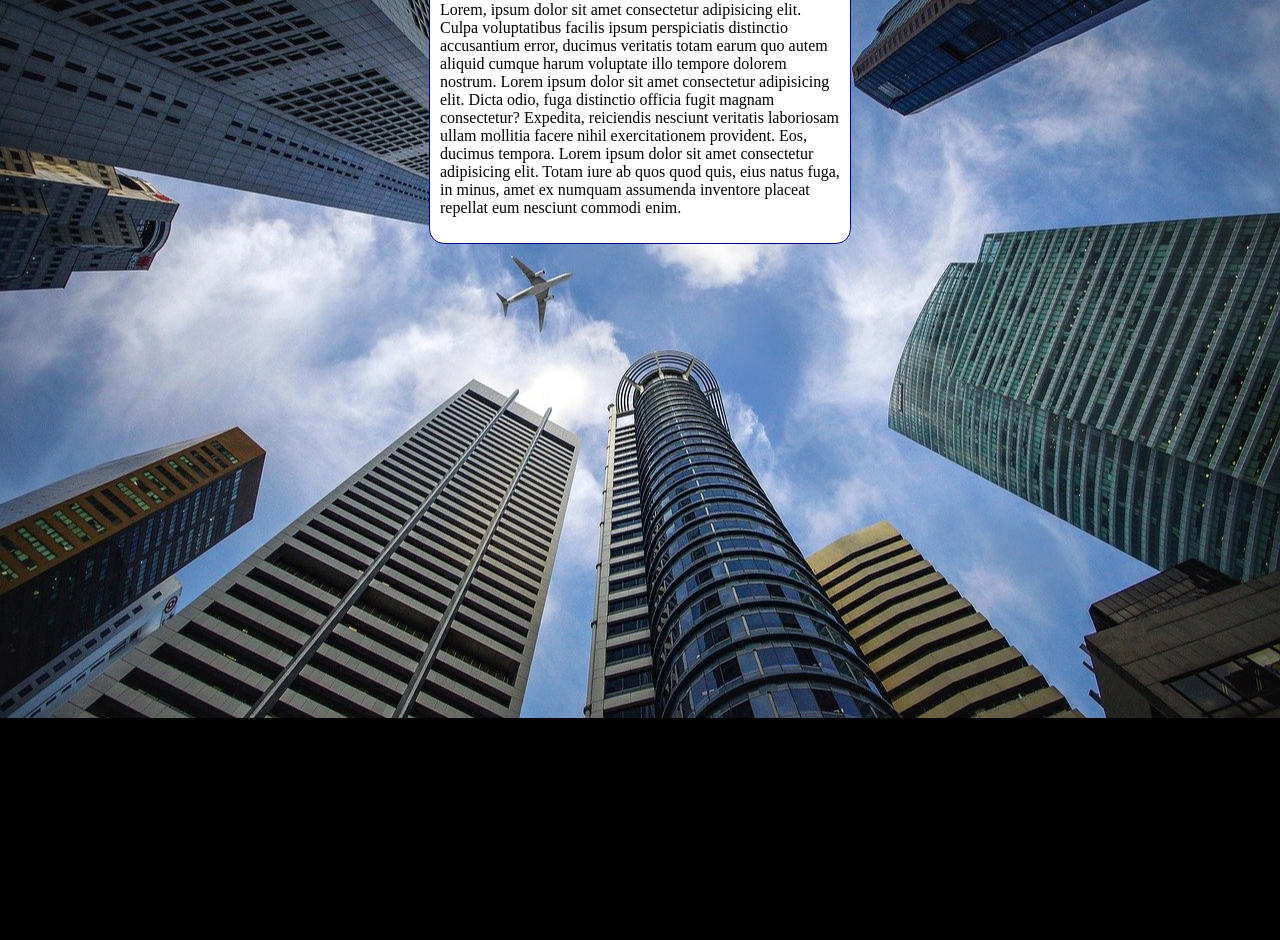
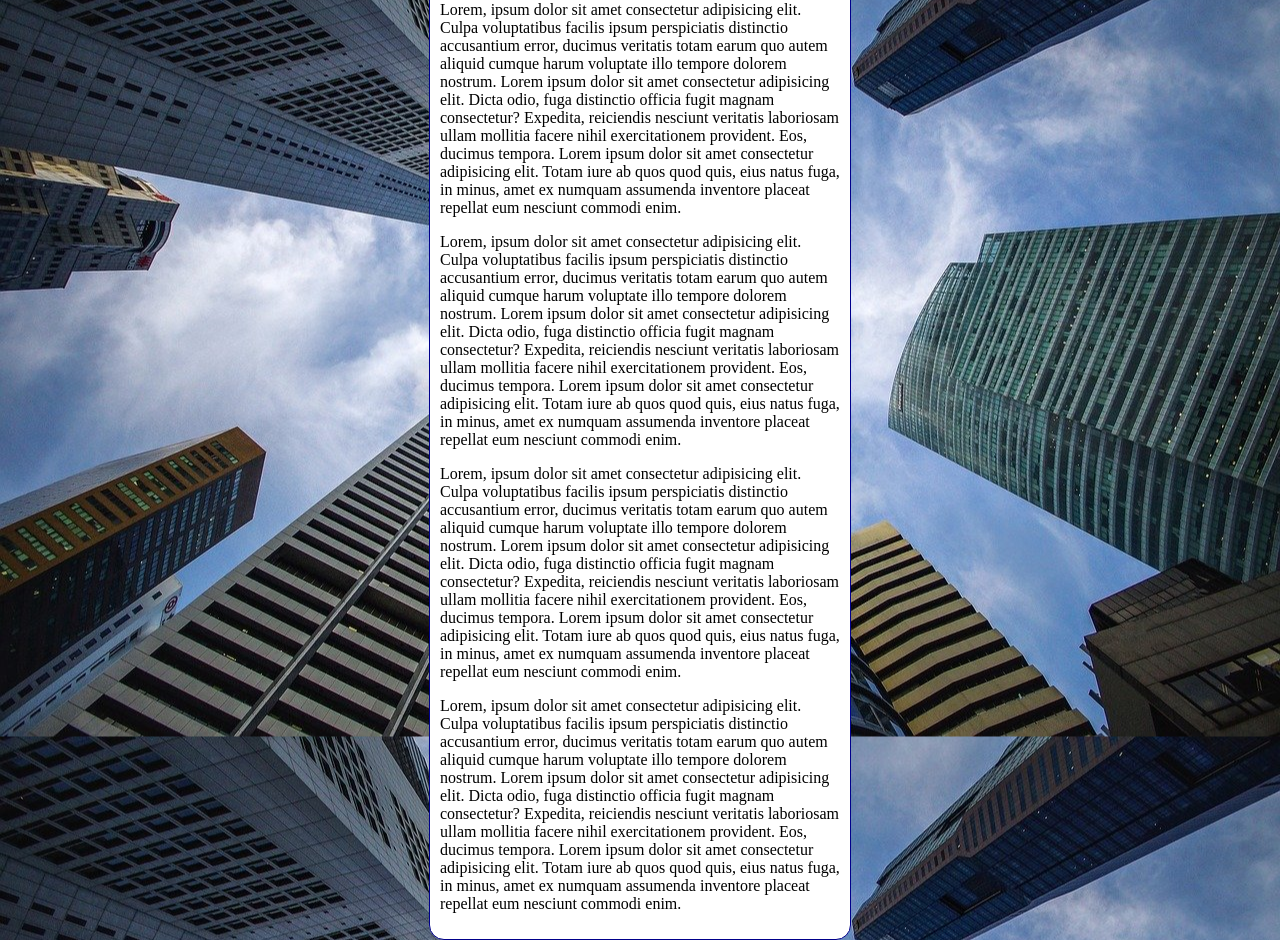
Before and after one commit to Arthur-Parente/html-css, a plain HTML site: page Exercícios/ex022/fundo006.html in a window 1280 px wide. Shown: the part 98-1038 px from the top of the page. Before the commit the page ends 816 px from the top, so only its background shows below. Drawn offline with Linux system fonts and the light colour scheme.

Commit message:
Update fundo006.html

```diff
--- a/Exercícios/ex022/fundo006.html
+++ b/Exercícios/ex022/fundo006.html
@@ -10,7 +10,7 @@
             background-color: black;
             background-image: url('imagens/wallpaper002.jpg');
             background-position: center center;
-            background-repeat: no-repeat;
+            background-repeat: repeat-y;
             background-size: cover;
         }
 
@@ -28,6 +28,9 @@
     <main>
         <h1>Teste de Imagem de Fundo</h1>
         <p>Lorem, ipsum dolor sit amet consectetur adipisicing elit. Culpa voluptatibus facilis ipsum perspiciatis distinctio accusantium error, ducimus veritatis totam earum quo autem aliquid cumque harum voluptate illo tempore dolorem nostrum. Lorem ipsum dolor sit amet consectetur adipisicing elit. Dicta odio, fuga distinctio officia fugit magnam consectetur? Expedita, reiciendis nesciunt veritatis laboriosam ullam mollitia facere nihil exercitationem provident. Eos, ducimus tempora. Lorem ipsum dolor sit amet consectetur adipisicing elit. Totam iure ab quos quod quis, eius natus fuga, in minus, amet ex numquam assumenda inventore placeat repellat eum nesciunt commodi enim.</p>
+        <p>Lorem, ipsum dolor sit amet consectetur adipisicing elit. Culpa voluptatibus facilis ipsum perspiciatis distinctio accusantium error, ducimus veritatis totam earum quo autem aliquid cumque harum voluptate illo tempore dolorem nostrum. Lorem ipsum dolor sit amet consectetur adipisicing elit. Dicta odio, fuga distinctio officia fugit magnam consectetur? Expedita, reiciendis nesciunt veritatis laboriosam ullam mollitia facere nihil exercitationem provident. Eos, ducimus tempora. Lorem ipsum dolor sit amet consectetur adipisicing elit. Totam iure ab quos quod quis, eius natus fuga, in minus, amet ex numquam assumenda inventore placeat repellat eum nesciunt commodi enim.</p>
+        <p>Lorem, ipsum dolor sit amet consectetur adipisicing elit. Culpa voluptatibus facilis ipsum perspiciatis distinctio accusantium error, ducimus veritatis totam earum quo autem aliquid cumque harum voluptate illo tempore dolorem nostrum. Lorem ipsum dolor sit amet consectetur adipisicing elit. Dicta odio, fuga distinctio officia fugit magnam consectetur? Expedita, reiciendis nesciunt veritatis laboriosam ullam mollitia facere nihil exercitationem provident. Eos, ducimus tempora. Lorem ipsum dolor sit amet consectetur adipisicing elit. Totam iure ab quos quod quis, eius natus fuga, in minus, amet ex numquam assumenda inventore placeat repellat eum nesciunt commodi enim.</p>
+        <p>Lorem, ipsum dolor sit amet consectetur adipisicing elit. Culpa voluptatibus facilis ipsum perspiciatis distinctio accusantium error, ducimus veritatis totam earum quo autem aliquid cumque harum voluptate illo tempore dolorem nostrum. Lorem ipsum dolor sit amet consectetur adipisicing elit. Dicta odio, fuga distinctio officia fugit magnam consectetur? Expedita, reiciendis nesciunt veritatis laboriosam ullam mollitia facere nihil exercitationem provident. Eos, ducimus tempora. Lorem ipsum dolor sit amet consectetur adipisicing elit. Totam iure ab quos quod quis, eius natus fuga, in minus, amet ex numquam assumenda inventore placeat repellat eum nesciunt commodi enim.</p>
     </main>
 </body>
 </html>
```
